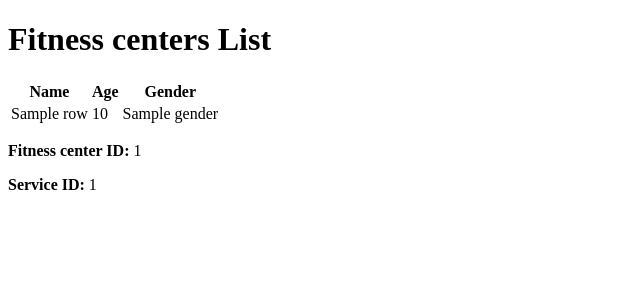
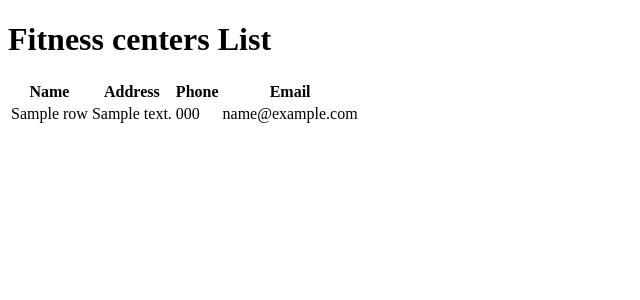
Before and after one commit to dperepadya/fitnessCenterMIS, a Flask app: template templates/fitness_centers_list.html in a window 1280 px wide. Shown: the top 300 px of the page, without its empty margins (0-640 px from the left). Run offline with Flask 3, Linux system fonts and the light colour scheme; the template is opened without the code that fills it: most values are stand-ins (such as "Sample title", 1, 10 or a date in 2020).

Commit message:
06Jun2024_Templates

```diff
--- a/templates/fitness_centers_list.html
+++ b/templates/fitness_centers_list.html
@@ -10,21 +10,21 @@
         <thead>
             <tr>
                 <th>Name</th>
-                <th>Age</th>
-                <th>Gender</th>
+                <th>Address</th>
+                <th>Phone</th>
+                <th>Email</th>
             </tr>
         </thead>
         <tbody>
-            {% for row in trainers %}
+            {% for row in fitness_centers %}
                 <tr>
                     <td>{{ row.name }}</td>
-                    <td>{{ row.age }}</td>
-                    <td>{{ row.gender }}</td>
+                    <td>{{ row.address }}</td>
+                    <td>{{ row.phone }}</td>
+                    <td>{{ row.email }}</td>
                 </tr>
             {% endfor %}
         </tbody>
     </table>
-     <p><strong>Fitness center ID:</strong> {{ fc_id }}</p>
-     <p><strong>Service ID:</strong> {{ service_id }}</p>
 </body>
 </html>
--- a/templates/services_list.html
+++ b/templates/services_list.html
@@ -17,7 +17,7 @@
             </tr>
         </thead>
         <tbody>
-            {% for row in trainers %}
+            {% for row in services %}
                 <tr>
                     <td>{{ row.name }}</td>
                     <td>{{ row.duration }}</td>
```
Also changed, not shown: templates/trainers_list.html (+5 -7 lines).
